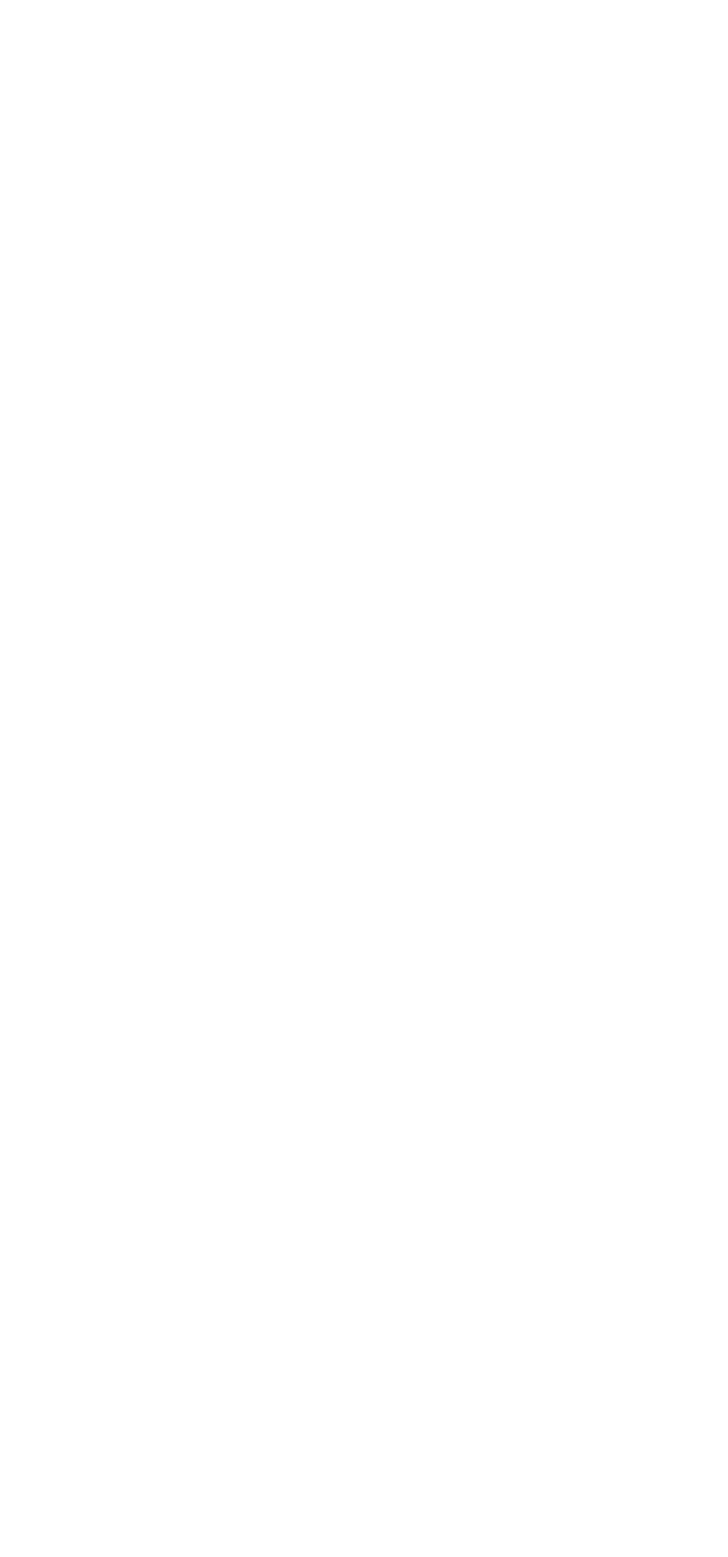
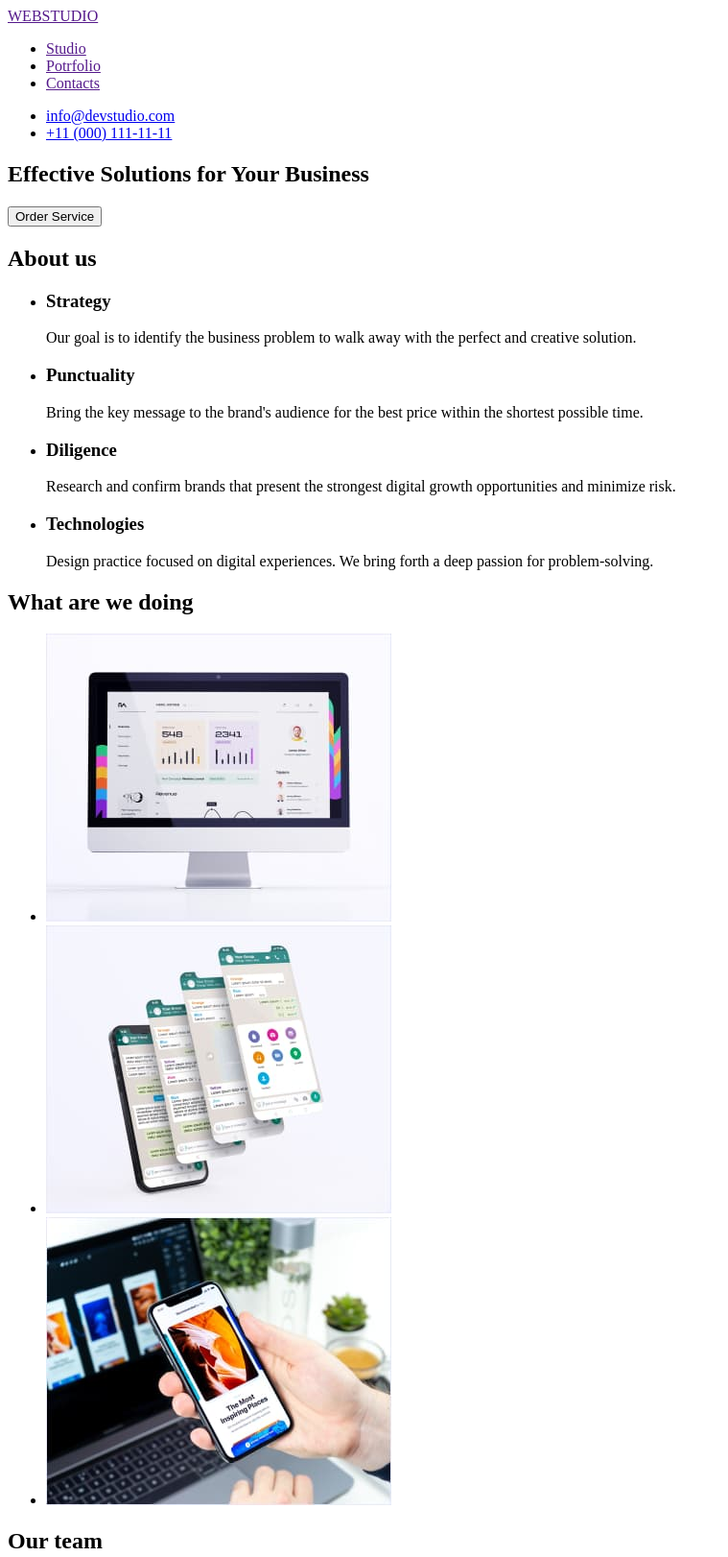
Before and after one commit to Vikitooriia/goit-markup-hw-01, a plain HTML site: page index.html in a window 1280 px wide. Shown: the top 1622 px of the page at 96% size, without its empty margins (0-759 px from the left). Before the commit the page ends 800 px from the top, so only its background shows below. Drawn offline with Linux system fonts and the light colour scheme.

Commit message:
додає розмітку макету

```diff
--- a/index.html
+++ b/index.html
@@ -5,6 +5,92 @@
     <meta http-equiv="X-UA-Compatible" content="IE=edge" />
     <meta name="viewport" content="width=device-width, initial-scale=1.0" />
     <title>Document</title>
+  </head>
+  <body>
+  <header>
+    <a href="">WEBSTUDIO</a>
+    <nav>
+    <ul>
+       <li><a href="">Studio</a></li>
+       <li><a href="">Potrfolio</a></li>
+       <li><a href="">Contacts</a></li>
+    </ul>
+    </nav>
+    <ul>
+       <li><a href="info@devstudio.com">info@devstudio.com</a></li>
+       <li><a href="+11(000)111-11-11">+11 (000) 111-11-11</a></li>
+    </ul>
+
+  </header>
+
+  <main>
+
+     <section>
+    <h1>Effective Solutions
+        for Your Business</h1>
+        <button type="button">Order Service</button>
+     </section>
+     <section>
+    <h2>About us</h2>
+
+     <ul>
+       <li>
+           <h3>Strategy</h3>
+               <p>Our goal is to identify the business problem to walk away with the perfect and creative solution. </p>
+           </li>
+      <li>
+            <h3>Punctuality</h3>
+                 <p>Bring the key message to the brand's audience for the best price within the shortest possible time.</p>
+      </li>
+      <li>
+            <h3>Diligence</h3>
+                  <p> Research and confirm brands that present the strongest digital growth opportunities and minimize risk.</p>
+      </li>
+      <li>
+        <h3>Technologies</h3>
+              <p>Design practice focused on digital experiences. We bring forth a deep passion for problem-solving.</p>
+      </li>
+     </ul>
+     </section>
+
+     <section>
+    <h2>What are we doing</h2>
+    <ul>
+       <li><img src="./images/website.jpg" alt="websites" width="360"></li>
+       <li><img src="./images/mobilemessengers.jpg" alt="mobile messengers" width="360"></li>
+       <li><img src="./images/mobileapp.jpg" alt="mobile app" width="360"></li>
+  </ul>
+     </section>
+
+     <section>
+    <h2>Our team</h2>
+        <ul>
+             <li> <img src="./images/1.jpg" alt="Mark Guerrero" width="264">
+                <h3>Mark Guerrero</h3>
+                   <p>Product Designer</p>
+            </li>
+
+            <li> <img src="./images/2.jpg" alt="Tom Ford" width="264">
+                <h3>Tom Ford</h3>
+                <p>Frontend Developer</p>
+            </li>
+
+            <li> <img src="./images/3.jpg" alt="Camila Garcia" width="264">
+                <h3>Camila Garcia</h3>
+                <p>Marketing</p>
+            </li>
+
+            <li> <img src="./images/4.jpg" alt="Daniel Wilson" width="264">
+                <h3>Daniel Wilson</h3>
+                <p>UI Designer</p>
+            </li>
+        </ul>
+
+     </section>
+  </main>
+    <footer>
+          <a href="">WEBSTUDIO</a>
+          <p>Increase the flow of customers and sales for your business with digital marketing &amp; growth solutions.</p>
 
      </footer>
 
```
